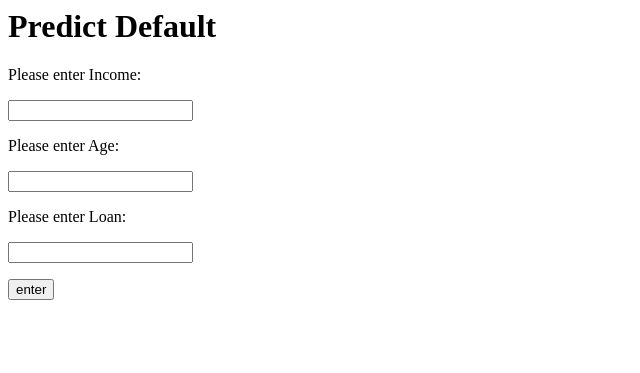
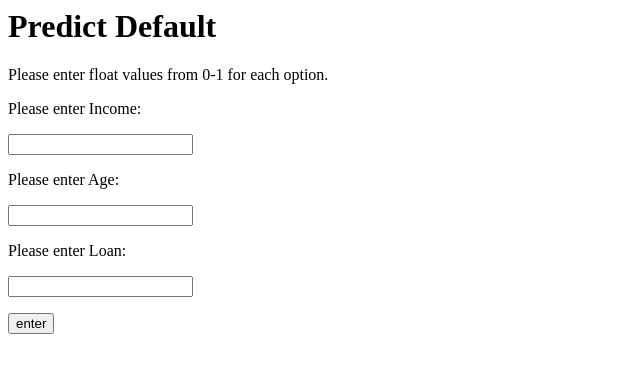
Before and after one commit to lamzf1998/bc3409_IA, a Flask app: page / in a window 1280 px wide. Shown: the top 373 px of the page, without its empty margins (0-640 px from the left). Run offline with Flask 2, Linux system fonts and the light colour scheme.

Commit message:
Update index.html

```diff
--- a/templates/index.html
+++ b/templates/index.html
@@ -1,6 +1,7 @@
 <html>
     <body>
         <h1> Predict Default </h1>
+        <p>Please enter float values from 0-1 for each option.</p>
         <form action="/" method="post">
         <p>Please enter Income:</p>
         <p><input type="number" step="0.01" name="Income"></p>
```
